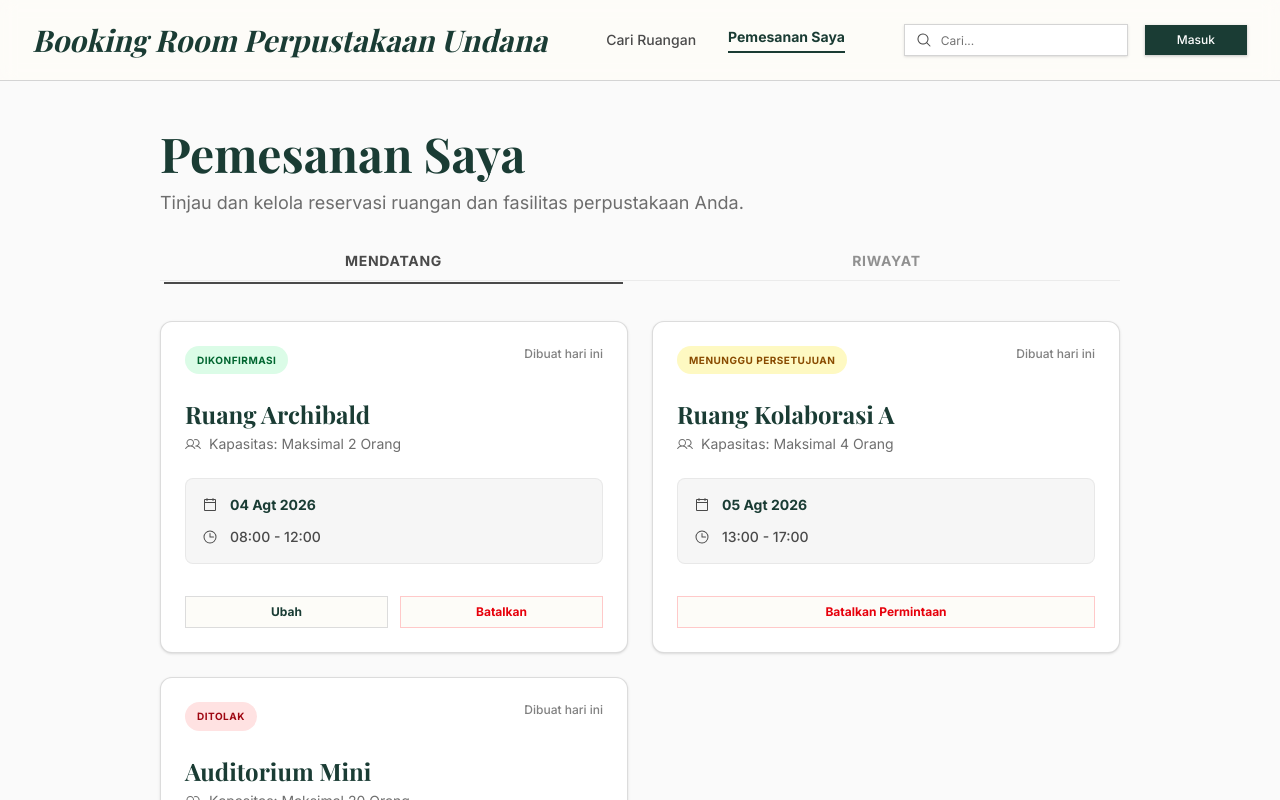
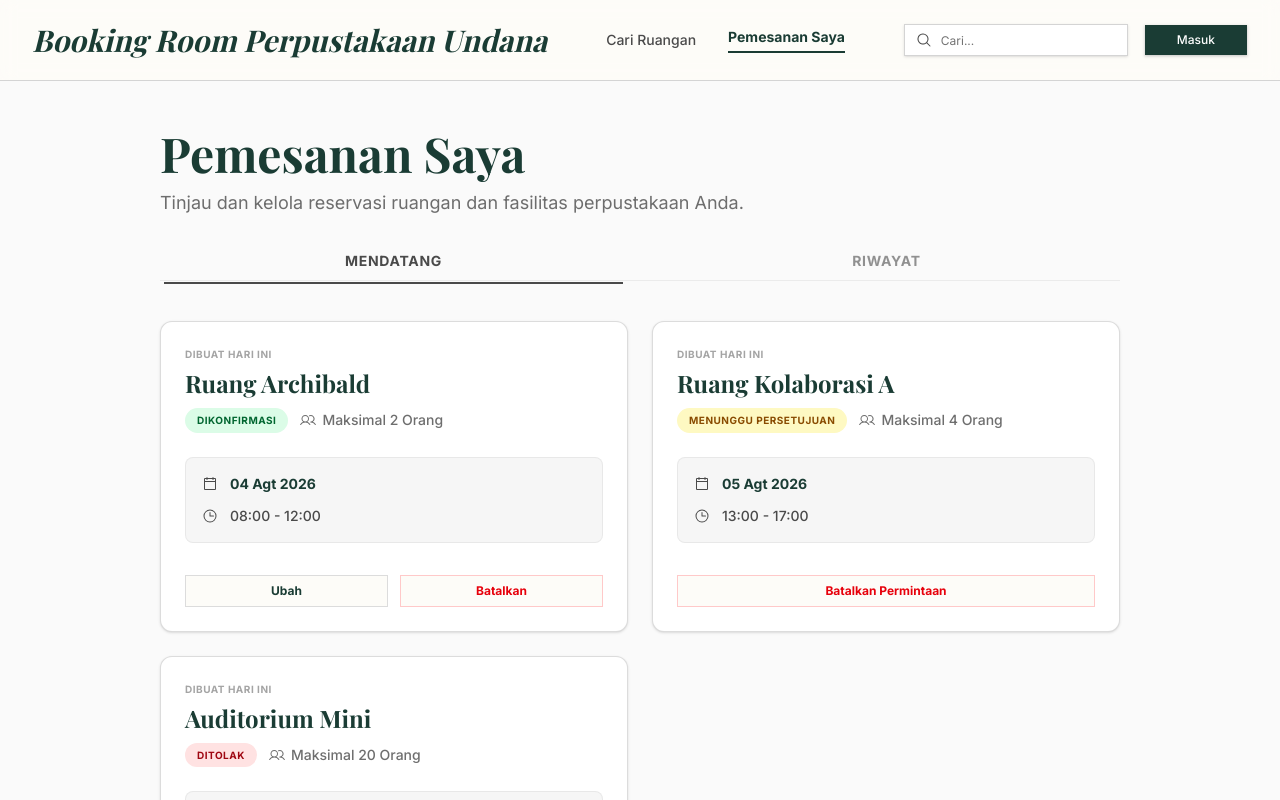
Before and after one commit to legacyditt/booking-room-perpusUndana, a Next.js app in the folder frontend/: page /reservations in a window 1280 px wide. Shown: the top 800 px of the page. Built offline with nearby package versions, Linux system fonts and the light colour scheme; a web font is replaced by a local one.

Commit message:
style(ui): reorder reservation card layout for better content hierarchy

```diff
--- a/frontend/src/features/reservations/components/ReservationCard.tsx
+++ b/frontend/src/features/reservations/components/ReservationCard.tsx
@@ -37,25 +37,23 @@ export function ReservationCard({ booking, room, session }: ReservationCardProps
   return (
     <div className="bg-white border border-border/80 rounded-xl p-6 shadow-sm flex flex-col gap-6 text-left hover:shadow-md transition-shadow h-full">
 
-      {/* Top Header Row (Badge & Waktu Dibuat) */}
-      <div className="flex justify-between items-start gap-4">
-        <span className={cn("font-bold text-[10px] tracking-wider uppercase px-3 py-1.5 rounded-full", currentStatus.className)}>
-          {currentStatus.text}
-        </span>
-
-        <span className="text-xs font-medium text-neutral/70">
+      {/* Main Room Info */}
+      <div className="flex flex-col gap-1.5">
+        <span className="text-[10px] font-bold text-neutral/50 uppercase tracking-wider">
           {createdText}
         </span>
-      </div>
-
-      {/* Main Room Info */}
-      <div className="flex flex-col gap-1">
-        <h3 className="text-2xl font-serif font-bold text-primary">
+        <h3 className="text-2xl font-serif font-bold text-primary leading-tight">
           {room.name}
         </h3>
-        <div className="flex items-center gap-2 text-neutral/80 text-sm">
-          <Users className="w-4 h-4" />
-          <span>Kapasitas: Maksimal {room.capacity} Orang</span>
+
+        <div className="flex items-center gap-3 mt-1">
+          <span className={cn("font-bold text-[10px] tracking-wider uppercase px-3 py-1 rounded-full", currentStatus.className)}>
+            {currentStatus.text}
+          </span>
+          <div className="flex items-center gap-1.5 text-neutral/80 text-sm font-medium">
+            <Users className="w-4 h-4" />
+            <span>Maksimal {room.capacity} Orang</span>
+          </div>
         </div>
       </div>
 
```
